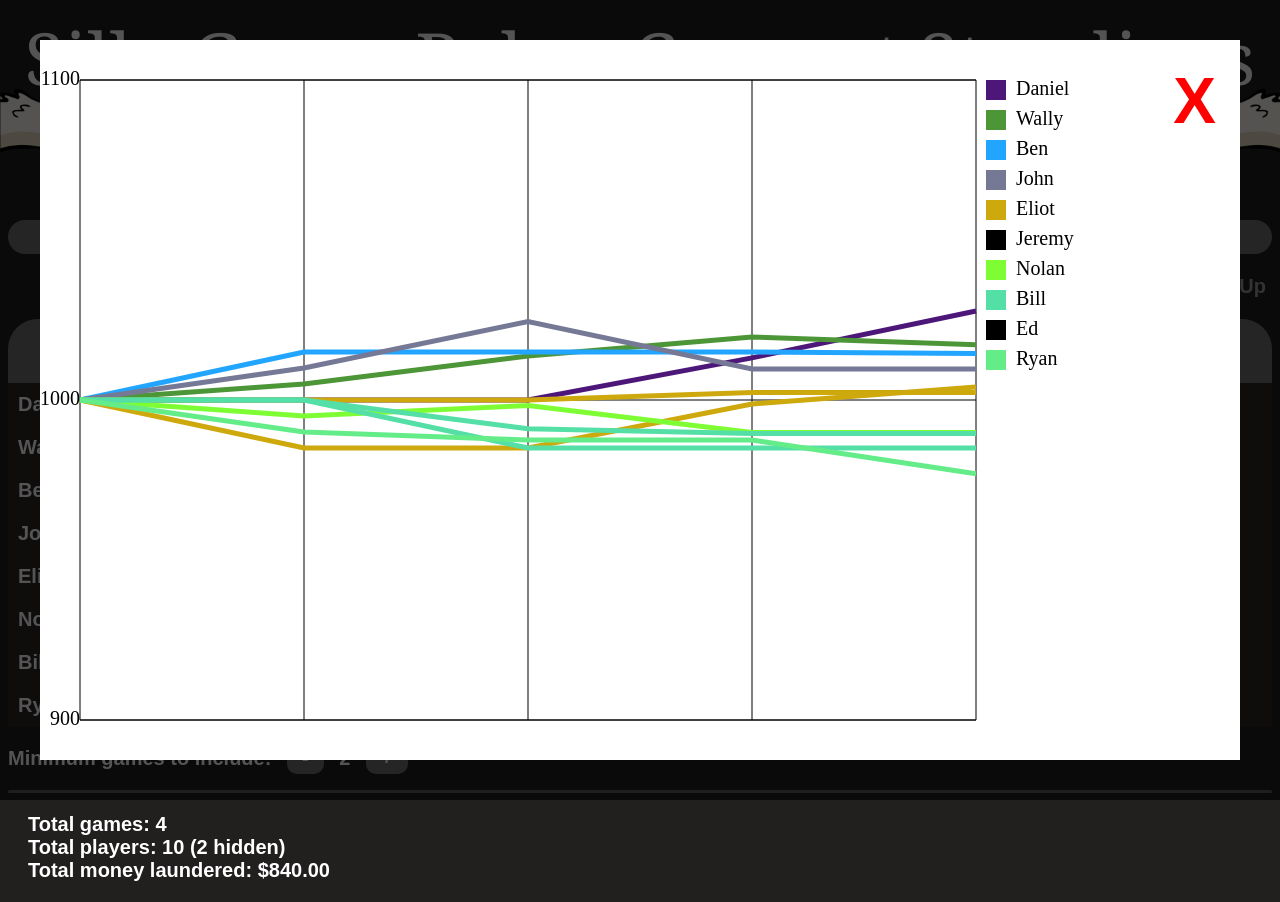
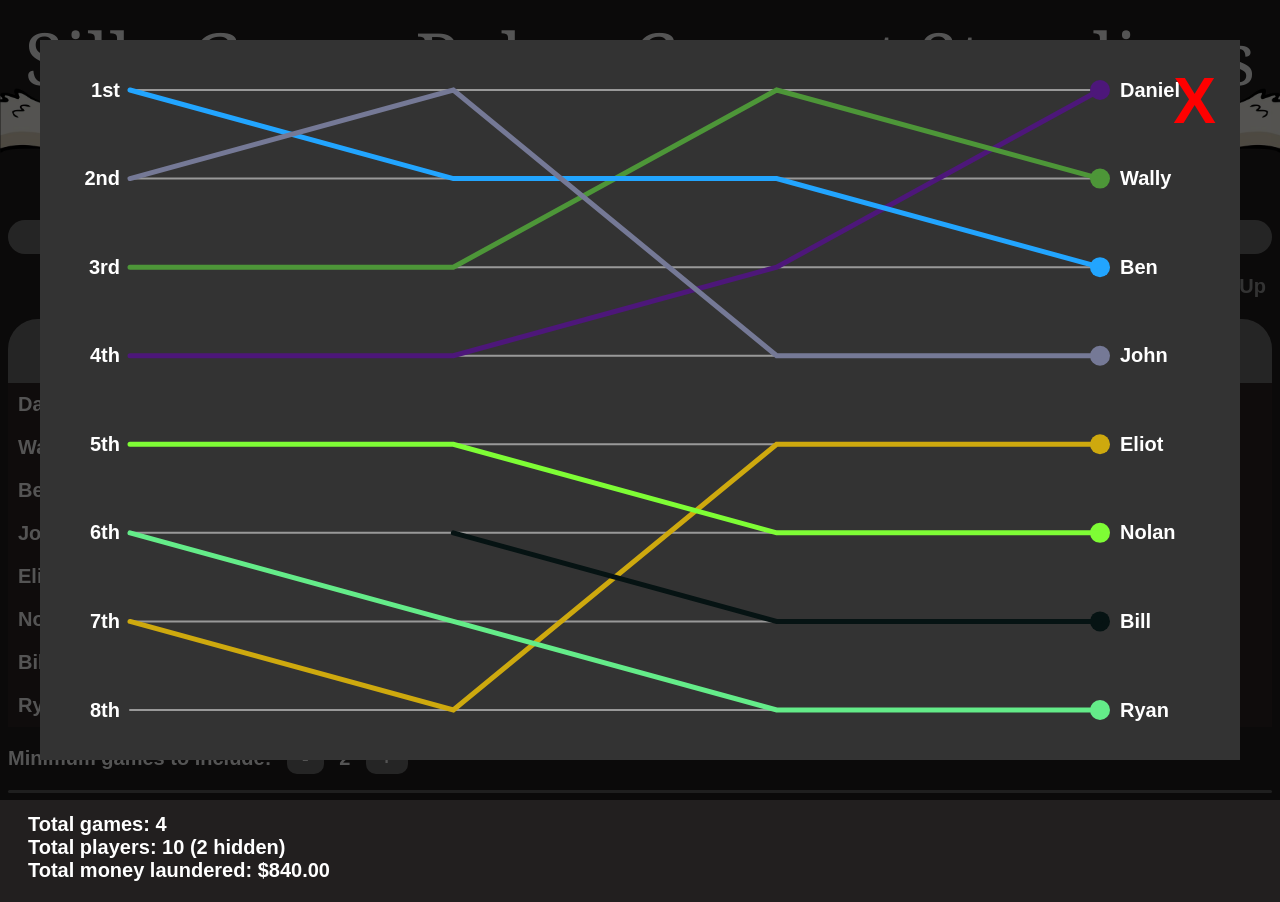
Before and after one commit to benjaminjkern/pokerserver, a website with bundled scripts: page index.html in a window 1280 px wide. Both pictures are taken after a click on the element "Chart >". Built offline with nearby package versions, Linux system fonts and the light colour scheme.

Commit message:
Better graph

```diff
--- a/index.html
+++ b/index.html
@@ -12,7 +12,6 @@
             property="og:image"
             content="https://benjaminjkern.github.io/sillygoosepoker/goose.png"
         />
-        <meta name="viewport" content="width=device-width, initial-scale=1" />
     </head>
 
     <body>
--- a/src/elo.js
+++ b/src/elo.js
@@ -1,3 +1,5 @@
+import { capitalize } from "./utils.js";
+
 const START_SCORE = 1000;
 const BASE = 10;
 const FACTOR = 400;
@@ -179,12 +181,6 @@ const playGame = (orderOut, buyin, players) => {
     });
 };
 
-const capitalize = (string) =>
-    string
-        .split(" ")
-        .map((word) => word.substring(0, 1).toUpperCase() + word.substring(1))
-        .join(" ");
-
 export const parseGames = (games) => {
     const players = {};
     for (const { players: orderOut, buyin } of games) {
--- a/src/graph.js
+++ b/src/graph.js
@@ -1,6 +1,7 @@
 import { parseGames } from "./elo.js";
-import { games } from "./games.js";
+import { games, minGames } from "./games.js";
 import { colors } from "./table.js";
+import { capitalize, rankString } from "./utils.js";
 
 const graphcontainer = document.getElementById("graphcontainer");
 const graph = document.getElementById("graph");
@@ -12,7 +13,7 @@ window.addEventListener("resize", () => {
     if (graphOpen) makeGraph();
 });
 
-export const makeGraph = () => {
+export const makeScoreGraph = () => {
     setGraphOpen(true);
     let min = 1000,
         max = 1000;
@@ -88,6 +89,111 @@ export const makeGraph = () => {
     }
 };
 
+export const makeGraph = () => {
+    setGraphOpen(true);
+    const playersPerGame = games.map((_, g) => {
+        const subgames = games.slice(0, g + 1);
+        const players = parseGames(subgames);
+
+        const sortedPlayers = Object.keys(players).map((name) => players[name]);
+        sortedPlayers.sort((a, b) => b.score - a.score);
+
+        return sortedPlayers;
+    });
+    const totalGames = playersPerGame[playersPerGame.length - 1].reduce(
+        (p, { name, games }) => ({ ...p, [name]: games }),
+        {}
+    );
+    playersPerGame.forEach((game, g) => {
+        playersPerGame[g] = game.filter(
+            (player) => totalGames[player.name] >= minGames
+        );
+    });
+
+    graph.width = window.innerWidth - 80;
+    graph.height = window.innerHeight - 80;
+
+    ctx.fillStyle = "#333";
+    ctx.fillRect(0, 0, graph.width, graph.height);
+
+    ctx.font = "900 20px Arial";
+    ctx.textBaseline = "middle";
+    ctx.textAlign = "right";
+    // draw grid
+
+    const allPlayers = playersPerGame[playersPerGame.length - 1];
+
+    ctx.lineCap = "round";
+    const boxHeight = 20;
+    const boxMargin = 10;
+    const nameMargin = 100;
+    const rankMargin = 50;
+
+    const dx =
+        (graph.width - 80 - nameMargin - rankMargin) /
+        (playersPerGame.length - 1);
+    const dy =
+        boxHeight +
+        (1 / (allPlayers.length - 1)) *
+            (graph.height - 80 - allPlayers.length * boxHeight);
+
+    // Draw lines
+    for (const p in allPlayers) {
+        ctx.beginPath();
+        ctx.strokeStyle = "#999";
+        ctx.lineWidth = 2;
+        ctx.moveTo(40 + rankMargin, 50 + p * dy);
+        ctx.lineTo(
+            40 + rankMargin + dx * (playersPerGame.length - 1),
+            50 + p * dy
+        );
+        ctx.stroke();
+    }
+
+    for (const [p, player] of allPlayers.entries()) {
+        // Draw player box
+        ctx.beginPath();
+        ctx.fillStyle = colors[player.name.toLowerCase()];
+        ctx.arc(
+            graph.width - 40 - nameMargin,
+            50 + p * dy,
+            boxHeight / 2,
+            0,
+            2 * Math.PI
+        );
+        ctx.fill();
+        ctx.fillStyle = "white";
+        ctx.textAlign = "left";
+        ctx.fillText(
+            capitalize(player.name),
+            graph.width - 40 + 2 * boxMargin - nameMargin,
+            51 + p * dy
+        );
+        ctx.textAlign = "right";
+        ctx.fillText(rankString(p + 1), 30 + rankMargin, 51 + p * dy);
+
+        ctx.beginPath();
+
+        ctx.strokeStyle = colors[player.name.toLowerCase()];
+        ctx.lineWidth = 5;
+        let inGames = false;
+        for (const [g, game] of playersPerGame.entries()) {
+            let ranking = game.findIndex(
+                (gPlayer) => gPlayer.name === player.name
+            );
+            if (ranking === -1) continue;
+            const newPos = [40 + g * dx + rankMargin, 50 + ranking * dy];
+            if (!inGames) {
+                inGames = true;
+                ctx.moveTo(...newPos);
+            } else {
+                ctx.lineTo(...newPos);
+            }
+        }
+        ctx.stroke();
+    }
+};
+
 document.getElementById("opengraph").onclick = () => {
     makeGraph();
 };
--- a/src/table.js
+++ b/src/table.js
@@ -12,19 +12,18 @@ export const renderTable = (
     sortedBy = sortingBy || 1,
     flipTable = true
 ) => {
+    for (const playerName in players) {
+        const lowercasename = playerName.toLowerCase();
+        if (colors[lowercasename]) continue;
+        colors[lowercasename] = `#${Math.random()
+            .toString(16)
+            .substring(2, 8)}`;
+    }
     PLAYERS = [
         ...Object.keys(players)
             .map((name) => players[name])
             .filter((player) => player.games >= minGames),
     ];
-
-    for (const player of PLAYERS) {
-        const lowercasename = player.name.toLowerCase();
-        if (colors[lowercasename]) continue;
-        colors[lowercasename] = `#${Math.random()
-            .toString(16)
-            .substring(2, 8)}`;
-    }
     if (sortedBy === sortingBy && flipTable) {
         reversingSort = !reversingSort;
     } else {
--- a/src/utils.js
+++ b/src/utils.js
@@ -10,3 +10,16 @@ export const commify = (integer) => {
         integer.substring(0, integer.length - 3)
     )},${integer.substring(integer.length - 3)}`;
 };
+
+export const capitalize = (string) =>
+    string
+        .split(" ")
+        .map((word) => word[0].toUpperCase() + word.substring(1))
+        .join(" ");
+
+export const rankString = (rank) => {
+    if (rank % 10 === 1 && parseInt(rank / 10) % 10 !== 1) return `${rank}st`;
+    if (rank % 10 === 2 && parseInt(rank / 10) % 10 !== 1) return `${rank}nd`;
+    if (rank % 10 === 3 && parseInt(rank / 10) % 10 !== 1) return `${rank}rd`;
+    return `${rank}th`;
+};
```
